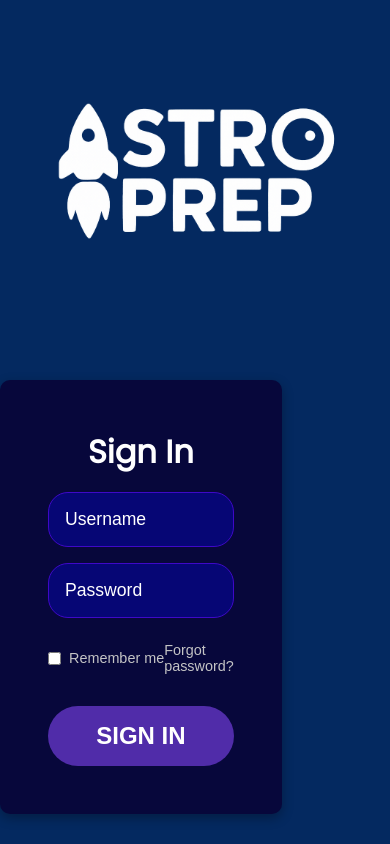
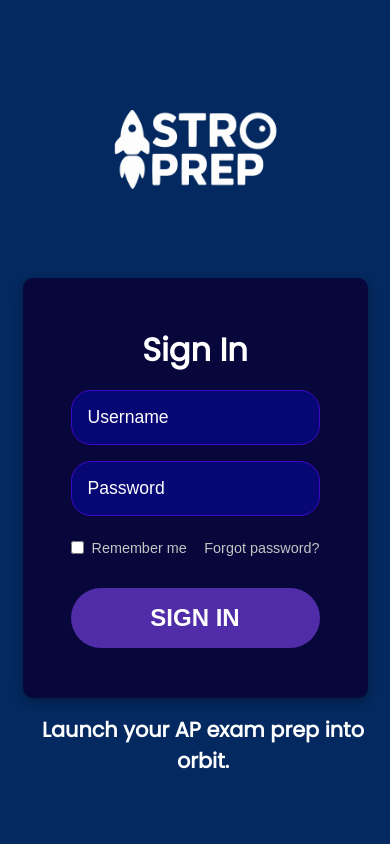
Before and after one commit to chrisdlr22/cdelar-login-ui-project, a plain HTML site: page index.html in a window 390 px wide. Drawn offline with Linux system fonts and the light colour scheme.

Commit message:
Added tagline to third rightmost container

```diff
--- a/index.html
+++ b/index.html
@@ -34,7 +34,10 @@
         </form>
     </div>
 </div>
-<div class="column empty-column"></div>
+<!-- Right container -->
+<div class="column tagline-column">
+     <p class="tagline"> <b> Launch your AP exam prep into orbit.</b></p>
+  </div>
 </div>
 
 </body>
--- a/styles.css
+++ b/styles.css
@@ -19,12 +19,35 @@
 }
 
 .logo{
-    display: flex;
+    display: block;
+    margin: 0;
     justify-content: flex-start;
     max-width: 375px;;
-    height: auto;
+    height: autopx;
     object-fit: contain;
 }
+.logo-column {
+    flex-direction: column;
+    align-items: center;
+    gap: 0.1rem;
+}
+.tagline-column {
+    display: flex;
+    align-items: center;
+    justify-content: center;
+    padding-left: 1rem;
+}
+.tagline{
+    margin-top: 0;
+    font-size: 1.3rem;
+    font-family: 'Poppins', sans-serif;
+    text-align: center;
+    color: white;
+    margin-top: 1rem;
+    max-width: 30ch;
+    flex-wrap: nowrap;
+}
+
 body {
     height: 95vh; /* Takes up the screen height */
     display: flex;
@@ -106,6 +129,7 @@ h2{
     cursor: pointer;
 }
 
+
 .forgot {
     color: rgb(196, 196, 197);
     text-decoration: none;
@@ -115,3 +139,31 @@ h2{
 .forgot:hover{
     text-decoration: underline;
 }
+/* Acommodation for mobile display */
+@media (max-width: 768px) {
+    .container {
+        flex-direction: column;
+        align-items: center;
+    }
+    .column {
+        flex: none;
+        width: 100%;
+        justify-content: center;
+    }
+
+    .login-box {
+        flex: 0 1 345px;
+        width: 90%;
+    }
+
+    .logo {
+        max-width: 220px;
+        margin: 1rem;
+        display: block;
+    }
+
+    .empty-column {
+         display: none;
+    }
+
+}
```
Also changed, not shown: images/AstroPrep_T.png (added).
